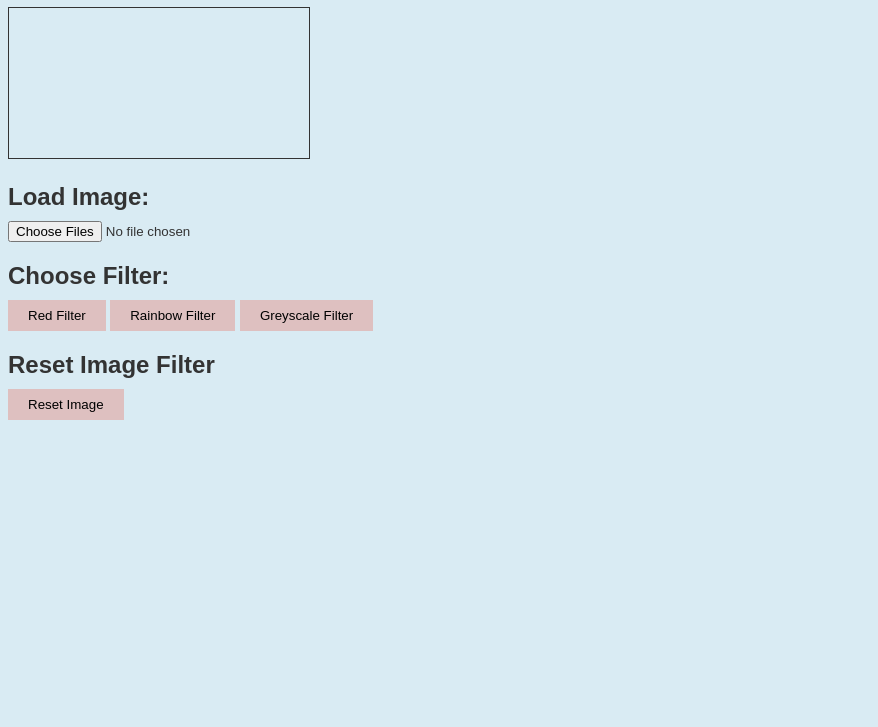
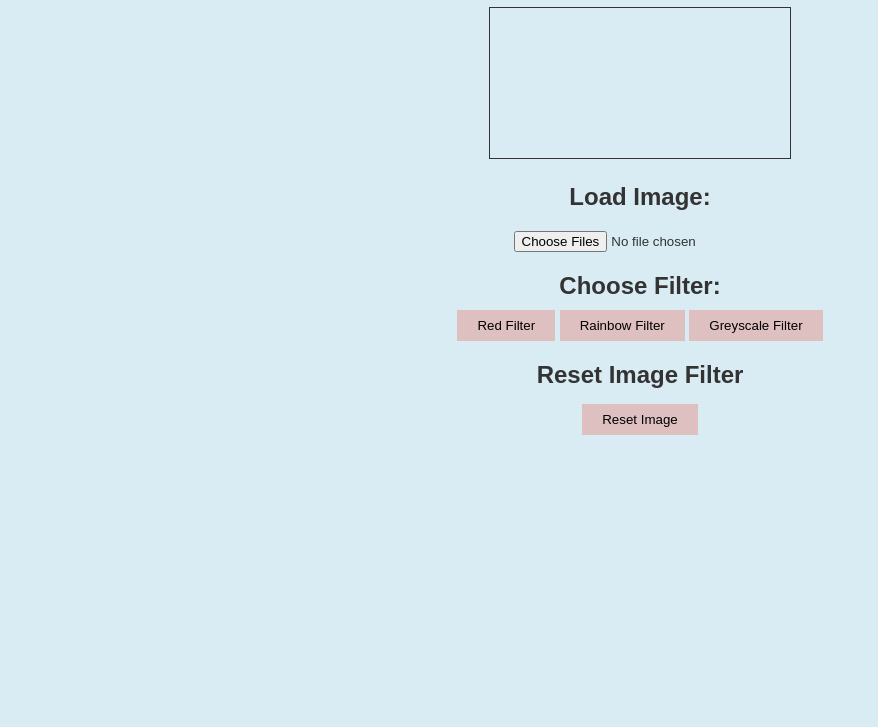
Before and after one commit to CH-CHETAN/image-filters, a plain HTML site: page index.html in a window 1280 px wide. Shown: the part 73-800 px from the top of the page, without its empty margins (0-878 px from the left). Drawn offline with Linux system fonts and the light colour scheme.

Commit message:
Update style.css
align to center

```diff
--- a/style.css
+++ b/style.css
@@ -1,4 +1,5 @@
 body {
+  text-align: center;
   background: #d9ebf3;
   font-family: arial;
   font-size: 16px;
@@ -33,3 +34,11 @@ input:not([type="file"]):hover {
 .nomarginbottom {
   margin-bottom: 0;
 }
+#btnReset {
+  margin: auto auto;
+  margin-top: 15px;
+}
+#file {
+  margin: auto auto;
+  margin-top: 20px;
+}
```
